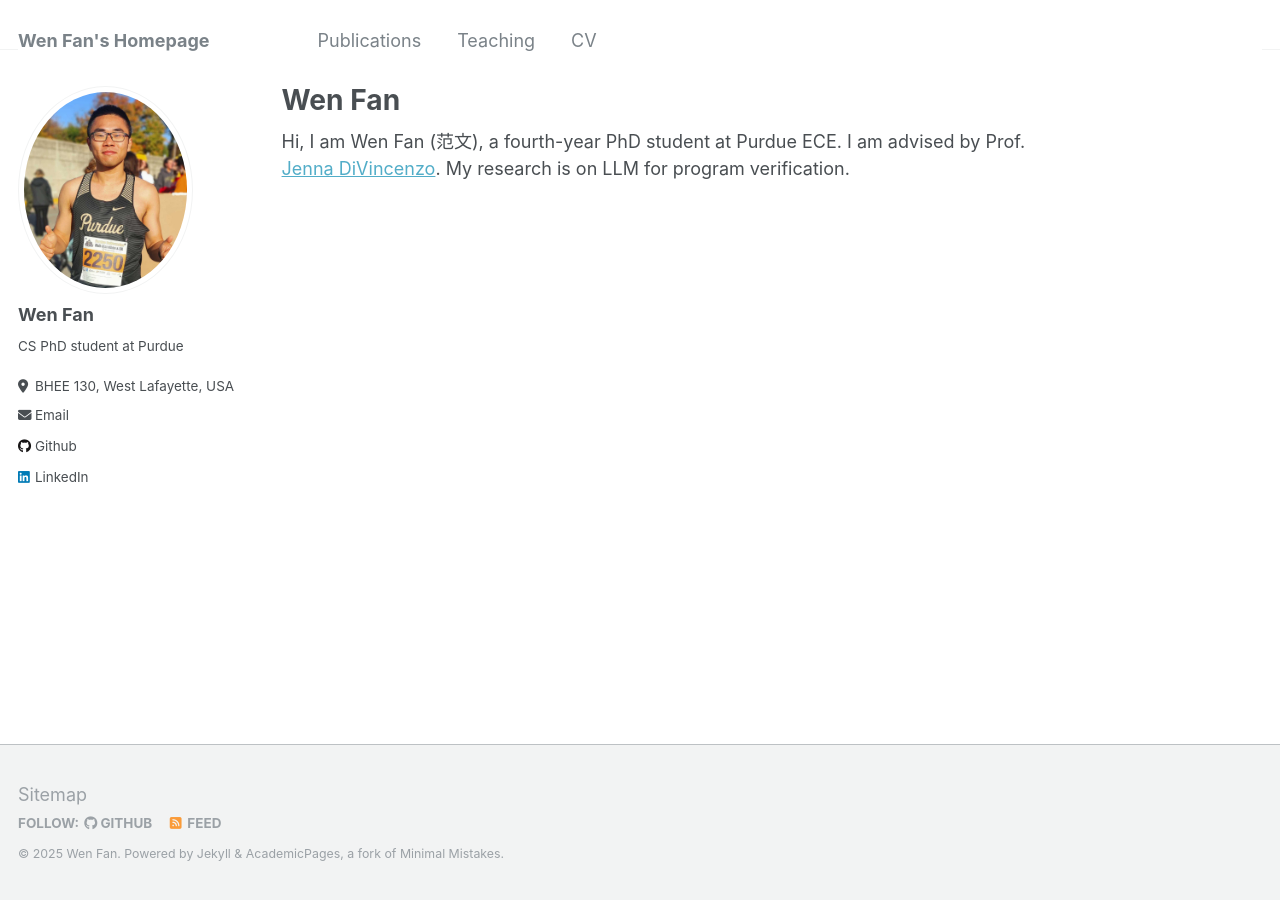
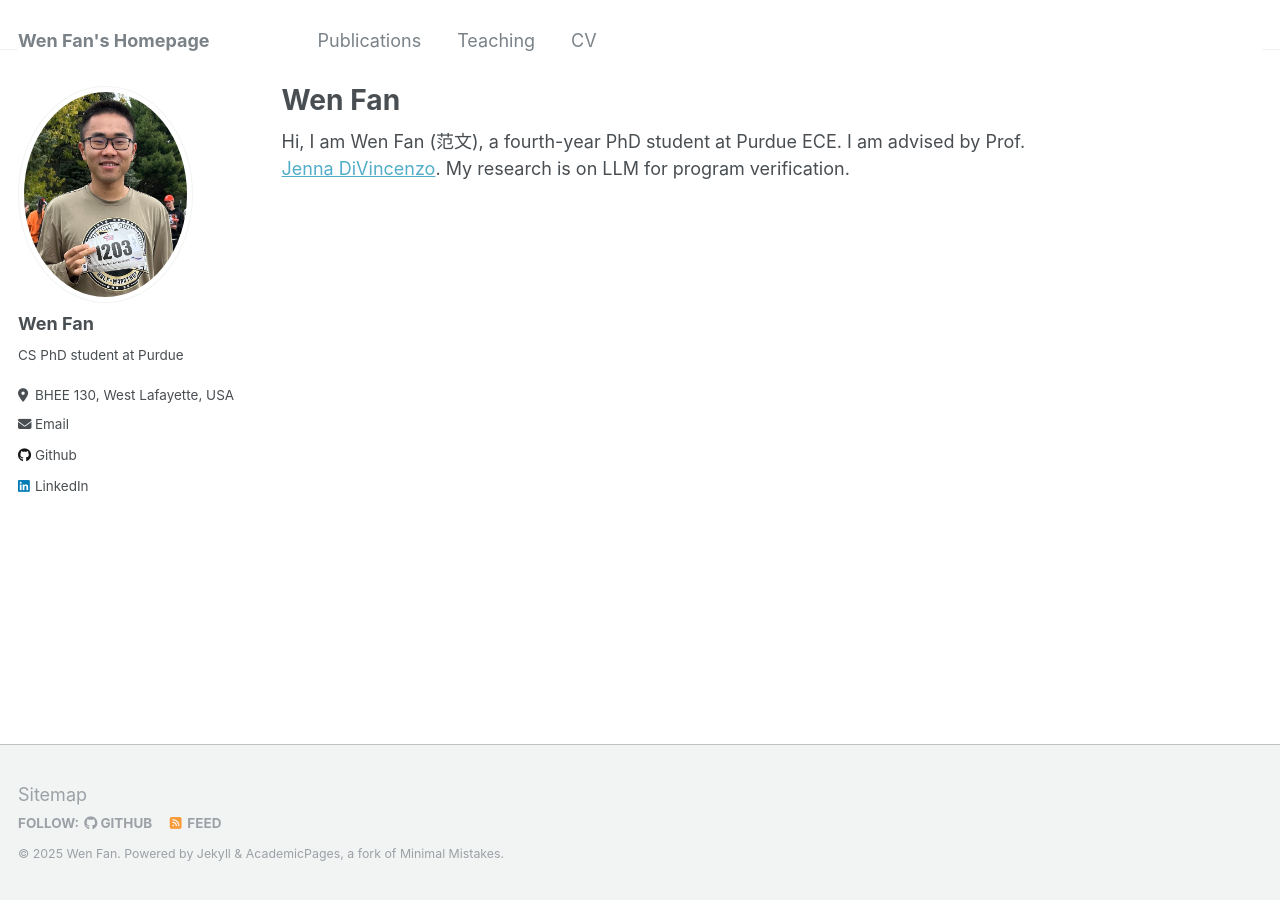
Before and after one commit to fanweneddie/fanweneddie.github.io, a Jekyll site: the page built from _pages/about.md, in a window 1280 px wide. Built offline with Jekyll 4.4.1, drawn with Linux system fonts in a browser that asks for light colours.

Commit message:
update profile

```diff
--- a/_config.yml
+++ b/_config.yml
@@ -21,7 +21,7 @@ repository               : "fanweneddie/fanweneddie.github.io"
 #               Additional customization can be done by editing /_includes/author-profile.html
 author:
   # Biographic information
-  avatar           : "WenFan-profile.jpg"
+  avatar           : "WenFan-profile_2025.jpg"
   name             : "Wen Fan"
   pronouns         : # example: "she/her"
   bio              : "CS PhD student at Purdue"
```
Also changed, not shown: images/WenFan-profile_2025.jpg (added).
